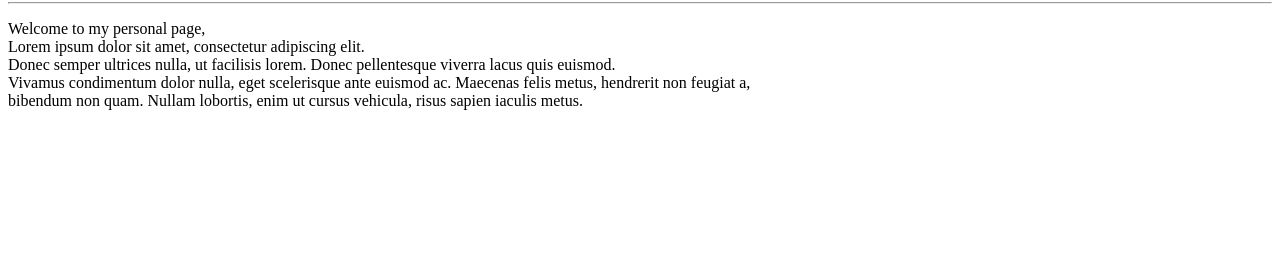
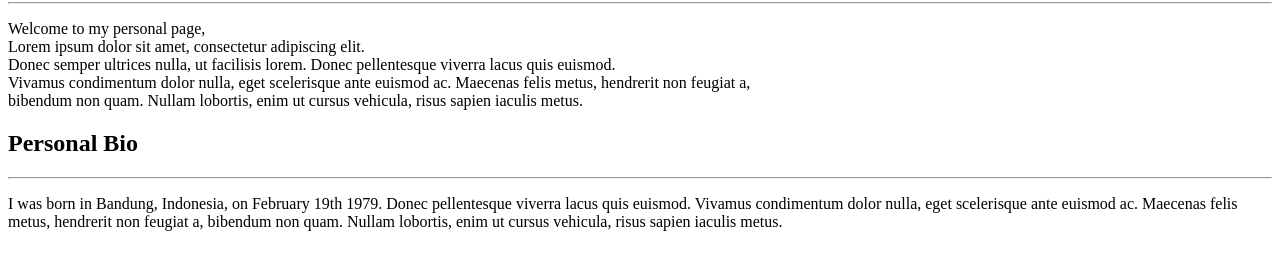
Before and after one commit to ekohadipermana/personal_cv, a plain HTML site: page index.html in a window 1280 px wide. Shown: the part 78-348 px from the top of the page. Drawn offline with Linux system fonts and the light colour scheme.

Commit message:
adding personal bio lipsum

```diff
--- a/index.html
+++ b/index.html
@@ -8,11 +8,19 @@
 <body>
     <h1>Eko Hadi Permana</h1>
     <hr>
+
     <p>Welcome to my personal page, <br>Lorem ipsum dolor sit amet, consectetur adipiscing elit.
         <br>Donec semper ultrices nulla, ut facilisis lorem. Donec pellentesque viverra lacus quis euismod.
         <br>Vivamus condimentum dolor nulla, eget scelerisque ante euismod ac. Maecenas felis metus, hendrerit non feugiat a,
         <br>bibendum non quam. Nullam lobortis, enim ut cursus vehicula, risus sapien iaculis metus.
     </p>
 
+    <h2>Personal Bio</h2>
+    <hr>
+    <p>
+        I was born in Bandung, Indonesia, on February 19th 1979. Donec pellentesque viverra lacus quis euismod.
+        Vivamus condimentum dolor nulla, eget scelerisque ante euismod ac. Maecenas felis metus, hendrerit non feugiat a,
+        bibendum non quam. Nullam lobortis, enim ut cursus vehicula, risus sapien iaculis metus.
+    </p>
 </body>
 </html>
```
